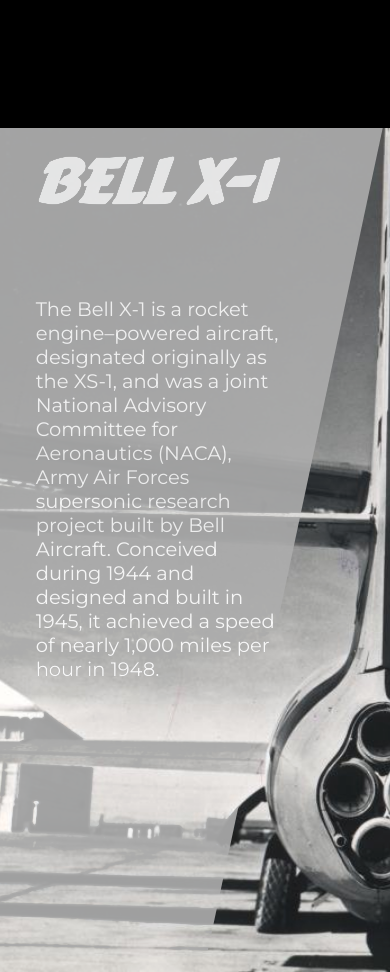
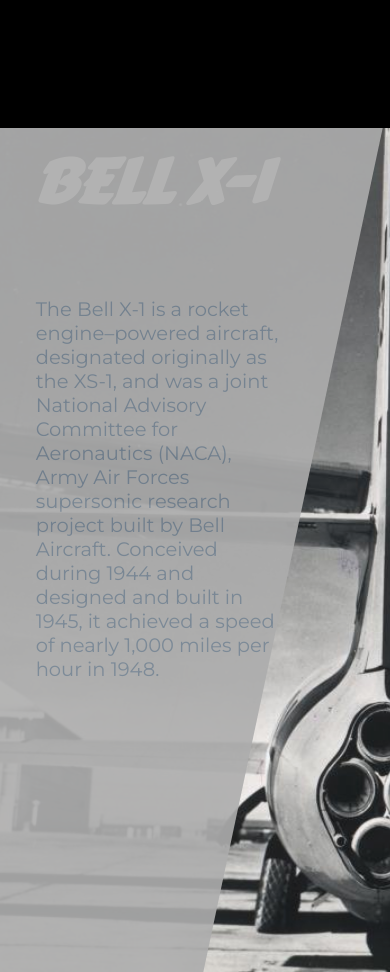
Before and after one commit to Flaskfullofcoffee/tributeProject, a website: page index.html in a window 390 px wide. Shown: the part 1560-2532 px from the top of the page. Drawn offline with Linux system fonts and the light colour scheme; a web font is replaced by a local one.

Commit message:
contrast is a bitch, aka another style change for better legibility

```diff
--- a/scss/styles.scss
+++ b/scss/styles.scss
@@ -472,7 +472,7 @@
   }
   .machine_facts {
     color: black;
-    mix-blend-mode: lighten;
+    mix-blend-mode: unset;
     background-color: darkgrey;
     width: 100vw;
     opacity: .9;
@@ -484,6 +484,7 @@
     margin-right: 8vw;
     margin-left: 28vw;
     transform: skewX(12deg);
+    color: slategrey;
   }
 
   // DEMON STYLES //
```
Also changed, not shown: css/styles.css, 1 other file.
